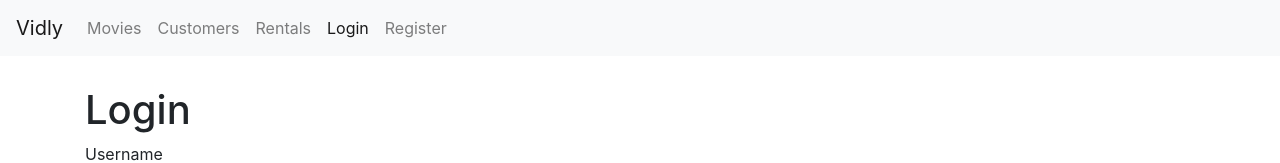
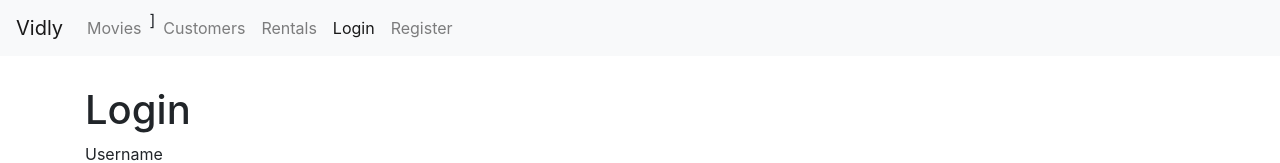
Before and after one commit to OloruntobiAwoderu/Vidly-frontend, a React (Create React App) app in the folder vidly/: page /login in a window 1280 px wide. Shown: the top 163 px of the page. Built offline with nearby package versions, Linux system fonts and the light colour scheme.

Commit message:
Added name to avbar and refactored Navbar

```diff
--- a/vidly/package.json
+++ b/vidly/package.json
@@ -7,6 +7,7 @@
     "bootstrap": "^4.3.1",
     "font-awesome": "^4.7.0",
     "joi-browser": "^13.4.0",
+    "jwt-decode": "^2.2.0",
     "loadash": "^1.0.0",
     "lodash": "^4.17.15",
     "prop-types": "^15.7.2",
--- a/vidly/src/App.js
+++ b/vidly/src/App.js
@@ -1,5 +1,6 @@
 import React, { Component } from "react";
 import { Route, Redirect, Switch } from "react-router-dom";
+import jwtDecode from "jwt-decode";
 import Movies from "./components/movies";
 import Customers from "./components/customers";
 import Rentals from "./components/rentals";
@@ -9,17 +10,25 @@ import MovieForm from "./components/movieForm";
 import LoginForm from "./components/loginForm";
 import RegistrationForm from "./components/registrationForm";
 
+class App extends Component {
+  state = {};
 
-class App extends Component {
+  componentDidMount() {
+    try {
+      const jwt = localStorage.getItem("token");
+      const user = jwtDecode(jwt);
+      this.setState({ user });
+    } catch (error) {}
+  }
   render() {
     return (
       <React.Fragment>
-        <Navbar />
+        <Navbar user={this.state.user} />
         <main className="container">
           <Switch>
             <Route path="/login" component={LoginForm} />
             <Route path="/register" component={RegistrationForm} />
-              <Route path="/movies/:id" component={MovieForm} />
+            <Route path="/movies/:id" component={MovieForm} />
             <Route path="/movies" component={Movies} />
             <Route path="/customers" component={Customers} />
             <Route path="/rentals" component={Rentals} />
--- a/vidly/src/components/loginForm.jsx
+++ b/vidly/src/components/loginForm.jsx
@@ -25,7 +25,7 @@ class LoginForm extends Form {
     const { data } = this.state;
     const { data: jwt } = await login(data.username, data.password);
     localStorage.setItem('token', jwt)
-    this.props.history.push('/');
+    window.location = "/"
     } catch (ex) {
       if (ex.response && ex.response.status === 400) {
         const errors = { ...this.state.errors };
--- a/vidly/src/components/navbar.jsx
+++ b/vidly/src/components/navbar.jsx
@@ -1,6 +1,6 @@
 import React, { Component } from "react";
-import  { Link, NavLink } from "react-router-dom";
-const Navbar = () => {
+import { Link, NavLink } from "react-router-dom";
+const Navbar = ({ user }) => {
   return (
     <nav className="navbar navbar-expand-lg navbar-light bg-light">
       <Link className="navbar-brand" to="/">
@@ -18,33 +18,38 @@ const Navbar = () => {
         <span className="navbar-toggler-icon" />
       </button>
       <div className="collapse navbar-collapse" id="navbarNav">
-        <ul className="navbar-nav">
-          <li className="nav-item ">
-            <NavLink className="nav-link" to="/movies">
+        <div className="navbar-nav">
+          <NavLink className="nav-link nav-item" to="/movies">
             Movies <span className="sr-only">(current)</span>
           </NavLink>
-          </li>
-          <li className="nav-item">
-            <NavLink className="nav-link" to="/customers">
+          ]
+          <NavLink className="nav-link nav-item" to="/customers">
             Customers
           </NavLink>
-          </li>
-          <li className="nav-item">
-            <NavLink className="nav-link" to="/rentals">
+          <NavLink className="nav-link nav-item" to="/rentals">
             Rentals
           </NavLink>
-          </li>
-          <li className="nav-item">
-            <NavLink className="nav-link" to="/login">
+          {!user && (
+            <React.Fragment>
+              <NavLink className="nav-link nav-item" to="/login">
                 Login
               </NavLink>
-          </li>
-          <li className="nav-item">
-            <NavLink className="nav-link" to="/register">
+              <NavLink className="nav-link nav-item" to="/register">
                 Register
               </NavLink>
-          </li>
-        </ul>
+            </React.Fragment>
+          )}
+          {user && (
+            <React.Fragment>
+              <NavLink className="nav-link nav-item" to="/profile">
+                {user.name}
+              </NavLink>
+              <NavLink className="nav-link nav-item" to="/logout">
+                Logout
+              </NavLink>
+            </React.Fragment>
+          )}
+        </div>
       </div>
     </nav>
   );
--- a/vidly/src/components/registrationForm.jsx
+++ b/vidly/src/components/registrationForm.jsx
@@ -27,7 +27,7 @@ class RegistrationForm extends Form {
     try {
       const response = await userService.register(this.state.data);
       localStorage.setItem('token', response.headers['x-auth-token']);
-      this.props.history.push('/')
+      window.location = "/";
     } catch (ex) {
       if (ex.response && ex.response.status === 400) {
         const errors = { ...this.state.errors };
```
Also changed, not shown: 1 other file (tests, documents, lock files or other folders). Lines whose indentation alone changed are shown as unchanged.
